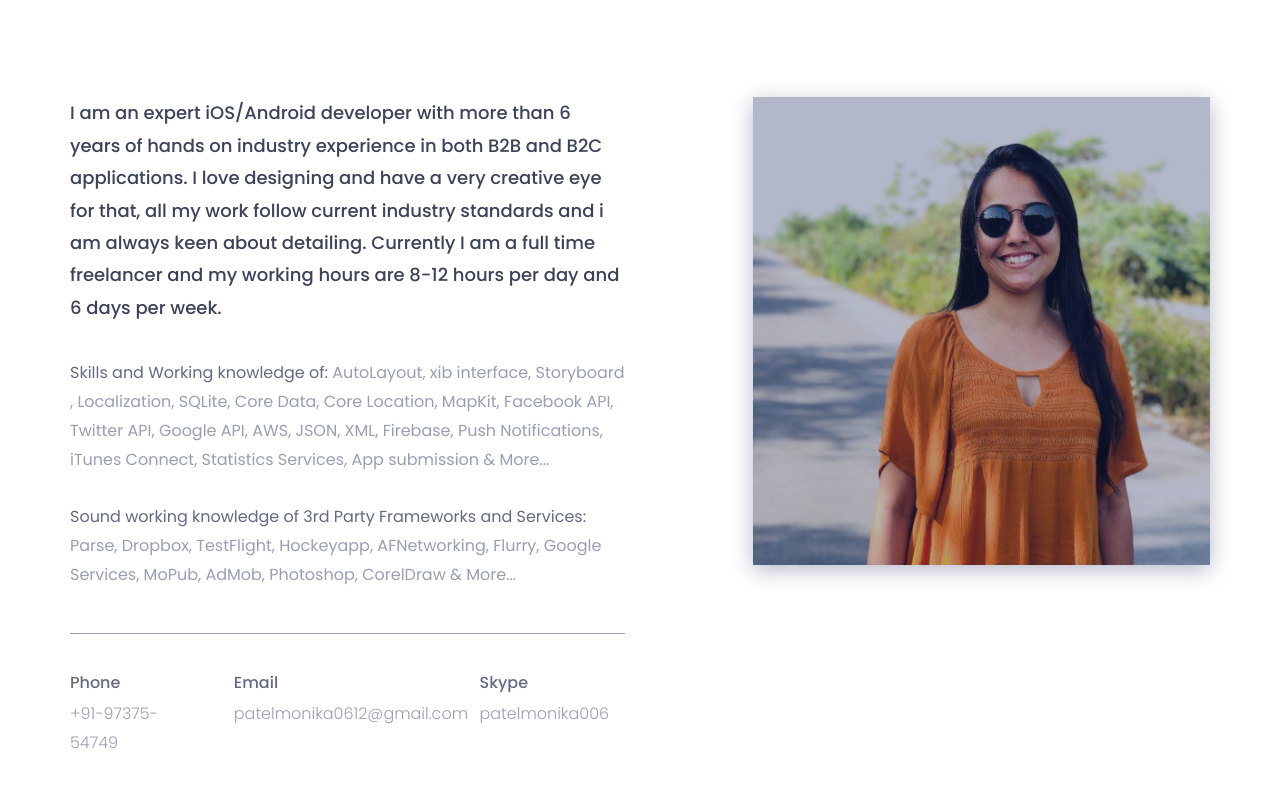
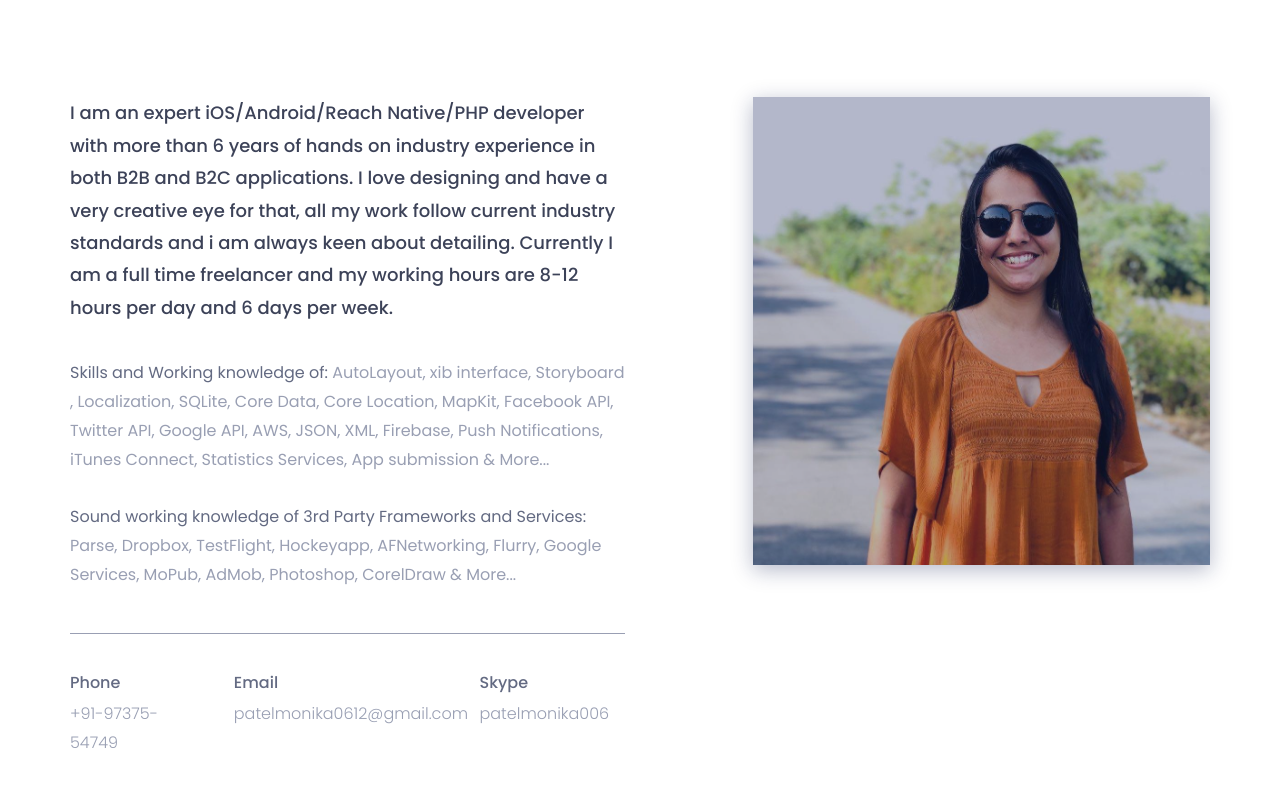
Before and after one commit to IAmMonika/iammonika.github.io, a plain HTML site: page index.html in a window 1280 px wide. Shown: the part 1020-1816 px from the top of the page. Drawn offline with nearby package versions, Linux system fonts and the light colour scheme.

Commit message:
Update index.html
publish again

```diff
--- a/index.html
+++ b/index.html
@@ -126,7 +126,7 @@
 						<div class="col-sm-6">
 							<div class="single-about-txt">
 								<h3>
-									I am an expert iOS/Android developer with more than 6 years of hands on industry experience in both B2B and B2C applications. I love designing and have a very creative eye for that, all my work follow current industry standards and i am always keen about detailing. Currently I am a full time freelancer and my working hours are 8-12 hours per day and 6 days per week.
+									I am an expert iOS/Android/Reach Native/PHP developer with more than 6 years of hands on industry experience in both B2B and B2C applications. I love designing and have a very creative eye for that, all my work follow current industry standards and i am always keen about detailing. Currently I am a full time freelancer and my working hours are 8-12 hours per day and 6 days per week.
 								</h3>
 								<p>
 									<span style="color:#636a82">Skills and Working knowledge of: </span> AutoLayout, xib interface, Storyboard , Localization, SQLite, Core Data, Core Location, MapKit, Facebook API, Twitter API, Google API, AWS, JSON, XML, Firebase, Push Notifications, iTunes Connect, Statistics Services, App submission & More...
```
